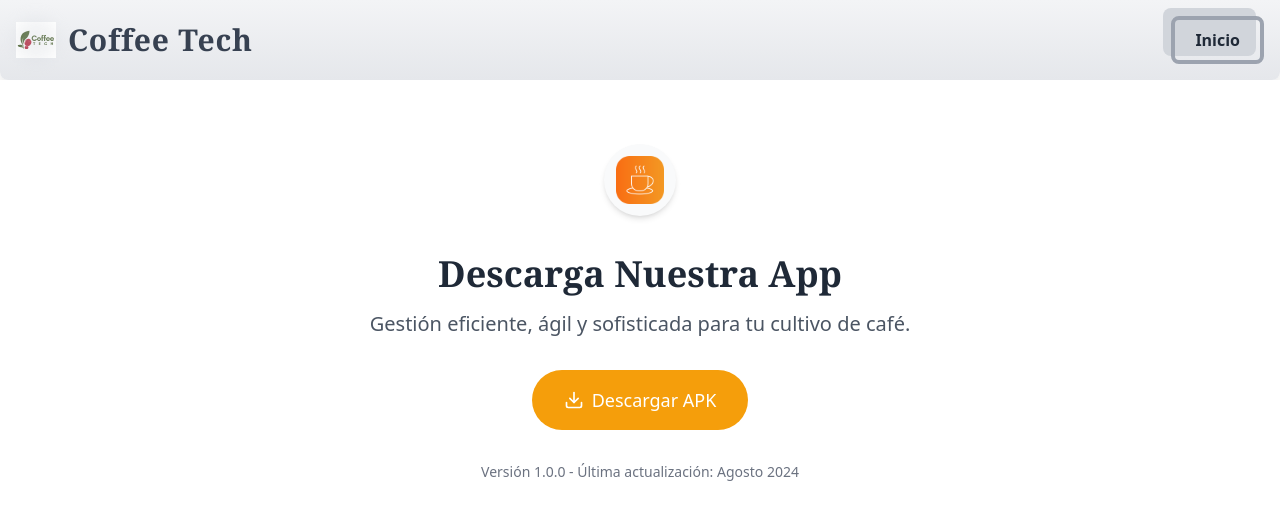
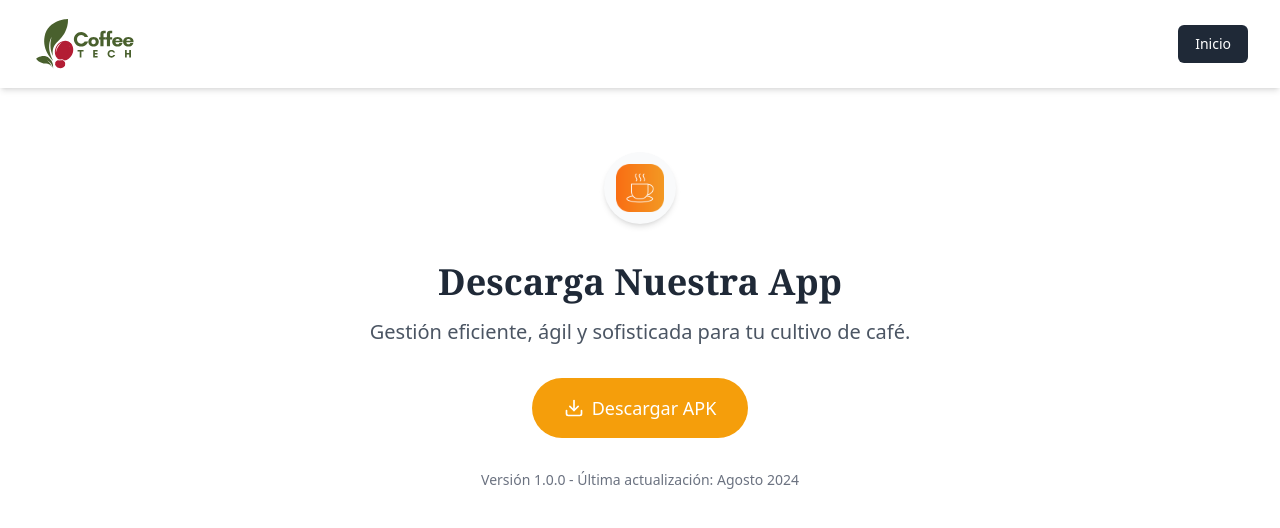
Before and after one commit to PacoValen/CoffeeTechWebApp, a React (Vite) app: page /download in a window 1280 px wide. Shown: the top 528 px of the page. Built offline with nearby package versions, Linux system fonts and the light colour scheme.

Commit message:
Style(Nav2): Ajusté los colores del nuevo navbar de acuardo al navbar principal

```diff
--- a/src/common/Nav2.tsx
+++ b/src/common/Nav2.tsx
@@ -3,29 +3,27 @@ import Logo from "../assets/logoCoffeeTech.svg";
 
 export default function Navbar() {
   return (
-    <nav className="bg-gradient-to-b from-gray-100 to-gray-200 p-4 shadow-[0_4px_12px_rgba(0,0,0,0.1)] rounded-b-lg">
-      <div className="container mx-auto flex items-center justify-between">
-        <Link to="/" className="flex items-center space-x-3 group">
-          <div className="relative">
+    <nav className="sticky top-0 z-50 bg-white shadow-md">
+      <div className="mx-auto max-w-7xl px-4 pb-3 pt-3 sm:px-6 lg:px-8">
+        <div className="flex justify-between items-center h-16">
+          <div className="flex-shrink-0 flex items-center">
               <img
-              src={Logo} // Cambia esto al logo que tienes en common
+                src={Logo}
                 alt="Coffee Tech Logo"
-              className="h-10 w-10 text-gray-600 transition-transform duration-300 ease-in-out group-hover:scale-110"
+                width={40}
+                height={40}
+                className="h-20 w-auto"
               />
-            <div className="absolute -inset-0.5 bg-gray-300 blur opacity-30 group-hover:opacity-50 transition duration-300 rounded-full"></div>
           </div>
-          <span className="text-3xl font-bold text-gray-700 font-serif tracking-wide">
-            Coffee Tech
-          </span>
-        </Link>
+          <div className="flex items-center">
             <Link
               to="/"
-          className="relative px-6 py-3 font-bold text-gray-800 group"
+              className="inline-flex items-center px-4 py-2 border border-transparent text-sm font-medium rounded-md text-white bg-gray-800 hover:bg-gray-700 focus:outline-none focus:ring-2 focus:ring-offset-2 focus:ring-gray-500"
             >
-          <span className="absolute inset-0 w-full h-full transition duration-300 ease-out transform -translate-x-2 -translate-y-2 bg-gray-300 group-hover:translate-x-0 group-hover:translate-y-0 rounded-lg"></span>
-          <span className="absolute inset-0 w-full h-full border-4 border-gray-400 rounded-lg"></span>
-          <span className="relative">Inicio</span>
+              Inicio
             </Link>
+          </div>
+        </div>
       </div>
     </nav>
   );
--- a/src/sections/Nav.tsx
+++ b/src/sections/Nav.tsx
@@ -6,7 +6,7 @@ import {
 import { Bars3Icon, XMarkIcon } from "@heroicons/react/16/solid";
 import Logo from "../assets/logoCoffeeTech.svg";
 import { Link } from "react-router-dom";
-import ButtonLink from "../common/ButtonLink";
+
 
 function Nav() {
   const textLinkClasses =
@@ -19,13 +19,13 @@ function Nav() {
           <div className="mx-auto max-w-7xl px-4 pb-3 pt-3 sm:px-6 lg:px-8">
             <div className="mr-4 flex h-16 items-center justify-between">
               <div className="flex items-center">
-                <ButtonLink href="#" className="flex-shrink-0">
+
                   <img
                     src={Logo}
                     alt="logoCoffeeTech"
                     className="h-20 w-auto"
                   />
-                </ButtonLink>
+
               </div>
 
               {/* Menú de Links */}
```
Lines whose indentation alone changed are shown as unchanged.
